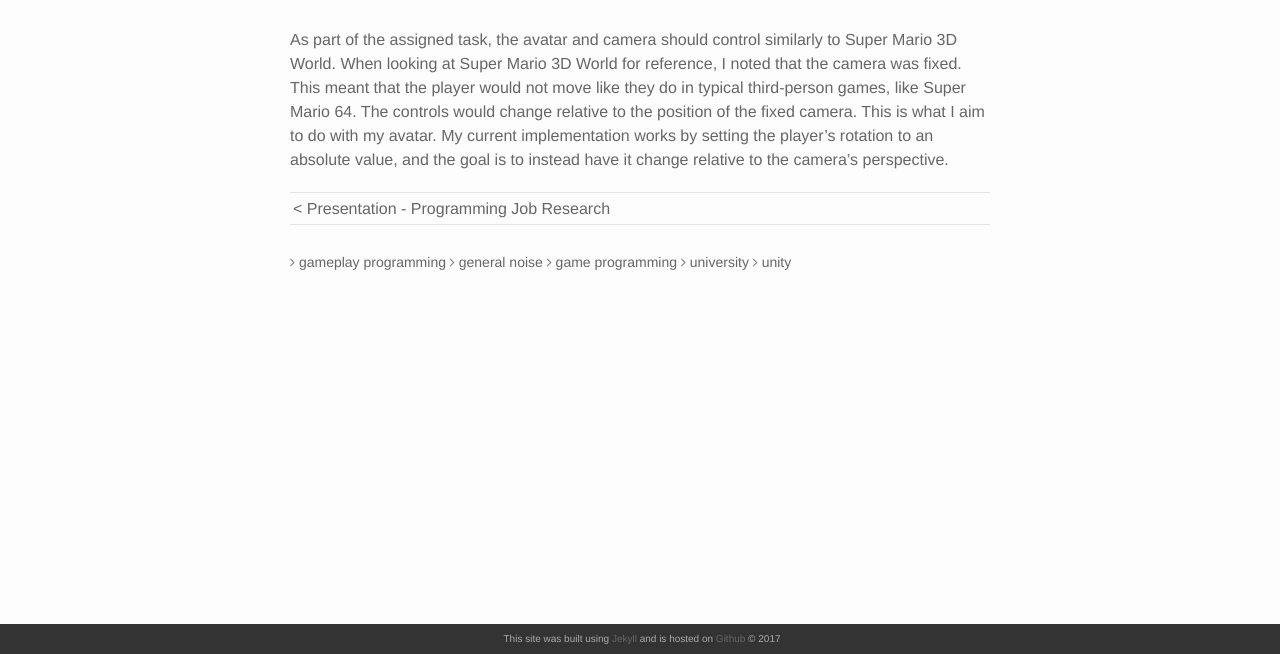
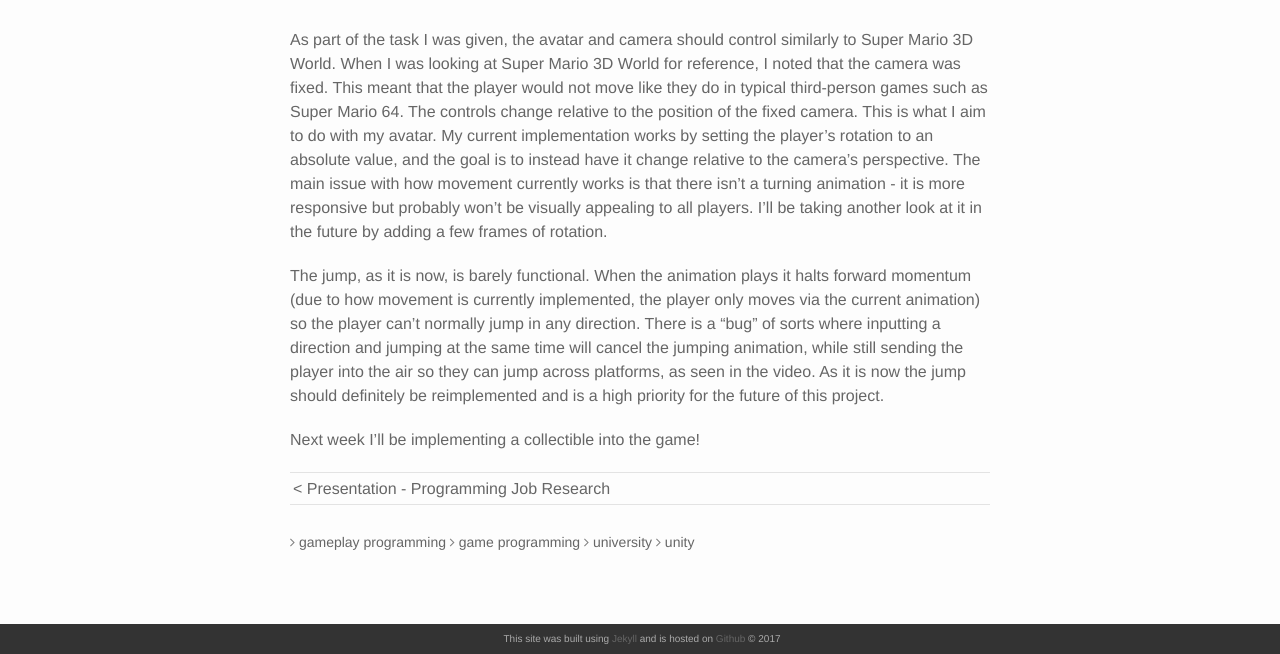
Before and after one commit to SoloMorris/SoloMorris.github.io, a Jekyll site: the page built from _posts/2019-01-29-unityavatardevlog.markdown, in a window 1280 px wide and 1299 px high. Shown: the part 645-1299 px from the top of the window. Built offline with Jekyll 4.4.1, drawn with Linux system fonts in a browser that asks for light colours; nearby versions of some CDN libraries.

Commit message:
Added content to blog

```diff
--- a/_posts/2019-01-29-unityavatardevlog.markdown
+++ b/_posts/2019-01-29-unityavatardevlog.markdown
@@ -7,7 +7,6 @@
 published: true
 tags:
 - gameplay programming
-- general noise
 - game programming
 - university
 - unity
@@ -20,8 +19,18 @@
 [![Basic Avatar Video](http://img.youtube.com/vi/g5zNsRblmcs/0.jpg)](http://www.youtube.com/watch?v=g5zNsRblmcs "Unity Gameplay Programming - Basic Avatar")
 
 <br>
-As part of the assigned task, the avatar and camera should control similarly to Super Mario 3D World.
-When looking at Super Mario 3D World for reference, I noted that the camera was fixed. This meant that the player would not move
-like they do in typical third-person games, like Super Mario 64. The controls would change relative to the position of the fixed camera.
+As part of the task I was given, the avatar and camera should control similarly to Super Mario 3D World.
+When I was looking at Super Mario 3D World for reference, I noted that the camera was fixed. This meant that the player would not move
+like they do in typical third-person games such as Super Mario 64. The controls change relative to the position of the fixed camera.
 This is what I aim to do with my avatar. My current implementation works by setting the player's rotation to an absolute value, and the goal is to
 instead have it change relative to the camera's perspective.
+The main issue with how movement currently works is that there isn't a turning animation - it is more responsive but probably won't be
+visually appealing to all players. I'll be taking another look at it in the future by adding a few frames of rotation.
+
+The jump, as it is now, is barely functional. When the animation plays it halts forward momentum
+(due to how movement is currently implemented, the player only moves via the current animation)
+so the player can't normally jump in any direction. There is a "bug" of sorts where inputting a direction and jumping
+at the same time will cancel the jumping animation, while still sending the player into the air so they can jump across platforms, as seen in the video.
+As it is now the jump should definitely be reimplemented and is a high priority for the future of this project.
+
+Next week I'll be implementing a collectible into the game!
```
